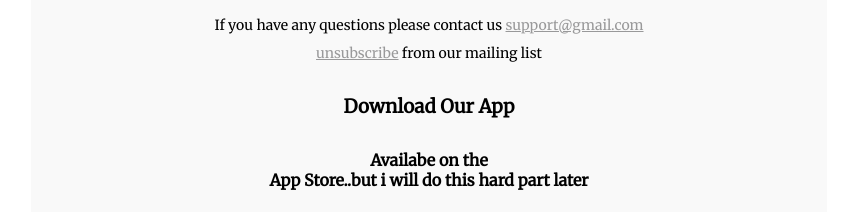
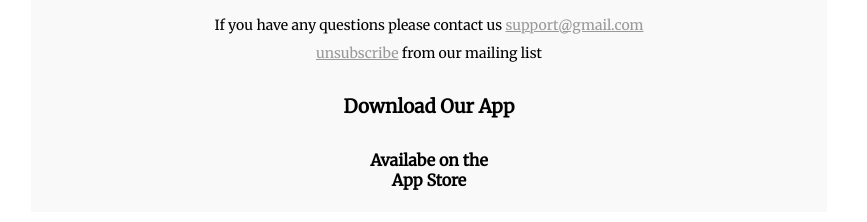
Before and after one commit to JoelAangel/transactional-, a plain HTML site: page index.html in a window 1280 px wide. Shown: the part 2378-2600 px from the top of the page, without its empty margins (206-1073 px from the left). Drawn offline with Linux system fonts and the light colour scheme.

Commit message:
finailized the code

```diff
--- a/index.html
+++ b/index.html
@@ -141,7 +141,7 @@
                                             <p style = "font-size: 14px; line-height: 2;">If you have any questions please contact us <a href  = "#"style="color: #99999a">support@gmail.com<br>
                                             unsubscribe</a> from our mailing list  </p>
                                             <h3 style="padding: 10px;">Download Our App</h3>
-                                            <h4>Availabe on the <br>App Store..but i will do this hard part later</h4>
+                                            <h4>Availabe on the <br>App Store</h4>
                                         </td>
                                     </tr>
                                 </table>
```
